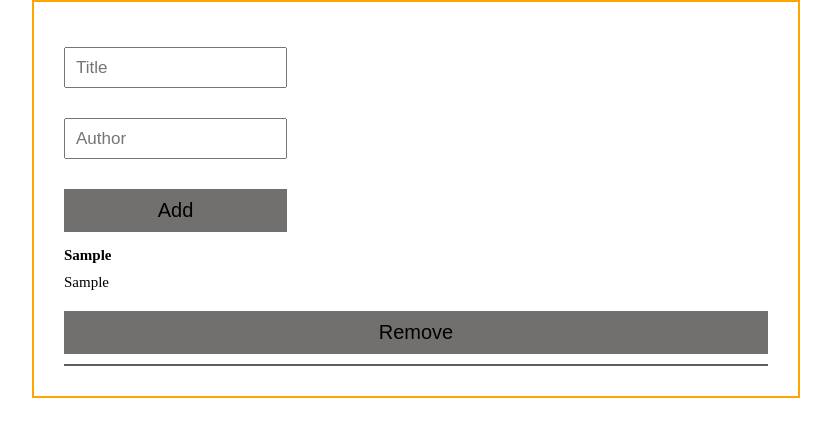
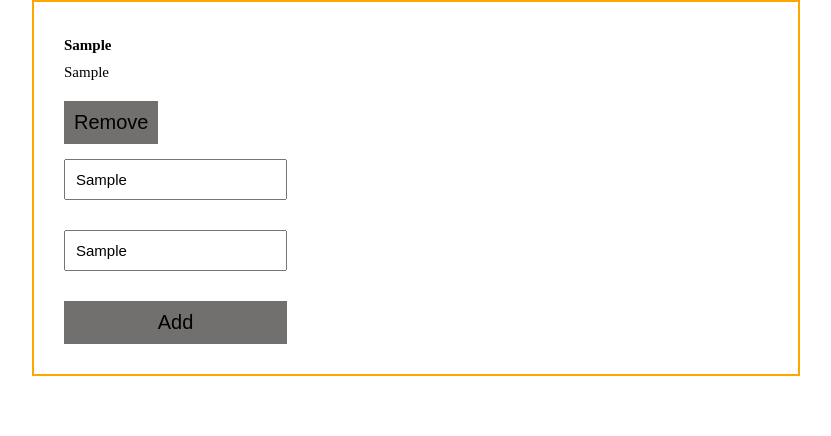
Before and after one commit to Ali-0111/Awesome-books, a website: page index.html in a window 1280 px wide. Both pictures are taken after typing "Sample", "Sample" into the empty fields and a click on the button "Add". Shown: the whole page, without its empty margins (224-1055 px from the left). Drawn offline with Linux system fonts and the light colour scheme.

Commit message:
40% done script

```diff
--- a/app.js
+++ b/app.js
@@ -1,65 +1,47 @@
 
-// array to save each object
-let collection  = [];
 // constructor for object
-function Book(b_title,b_author) {
-    this.title = b_title;
-    this.author = b_author;
+class Book {
+
+    constructor() {
+        this.collection  = [];
+        this.ul = document.querySelector('.lst');
+        this.title = document.querySelector('.title-input');
+        this.author = document.querySelector('.author-input');
+        this.addBtn =  document.querySelector('.add-btn');
+        this.fx;
     }
 
-function saveLocal(arr,key) {
+    saveLocal(arr,key) {
         localStorage.setItem(key,JSON.stringify(arr));
     }
 
-function create () {
+    createList(newBook) {
+        const li = document.createElement('li');
+        li.innerHTML = `
+        <h2 class="title-show">${newBook.title}</h2>
+        <p class="author-show">${newBook.author}</p>
+        <button class="rmv-btn">Remove</button>
+        `;
+        this.ul.appendChild(li);
+        this.fx = document.querySelectorAll('.rmv-btn');
+        // remove the text from input box
+    }
+    create () {
         // DOM  for inputs
-    let title = document.querySelector('.title-input');
-    let author = document.querySelector('.author-input');
-    collection.push(new Book(title.value,author.value));
-    // result for function
+        const newBook = {title: this.title.value, author: this.author.value }
+         console.log(newBook, 'I created');
+        this.collection.push(newBook);
         // return collection;
+       this.createList(newBook);
     }
 
-function show() {
-
-    let title = document.querySelector('.title-input');
-    let author = document.querySelector('.author-input');
-    const section  = document.querySelector('.main-data');
-    const div_show = document.createElement('div');
-    div_show.classList = 'outputs';
-    div_show.innerHTML = `
-    <h2 class="title-show">${title.value}</h2>
-    <p class="author-show">${author.value}</p>
-    <button class="rmv-btn">Remove</button>
-    `;
-    section.append(div_show);
-    // remove the text from input box
-    title.value = '';
-    author.value = '';
-}
-
-function del () {
-    const btns = document.querySelectorAll('.rmv-btn');
-    console.log(btns);
-    const section = document.querySelector('section');
-    const div_show = document.querySelector('.div_show');
-    console.log("We are inside the function");
-    btns.forEach((btn)=>{
-        btn.addEventListener('click', () => {
-            section.removeChild(div_show);
+};
+const start = new Book();
+start.addBtn.addEventListener ('click', ()=> {
+    start.create();
+    start.fx.forEach((btn,i)=>{
+        btn.addEventListener('click', ()=>{
+            console.log(btn,i);
         });
     });
-
-};
-function main() {
-    const addBtn =  document.querySelector('.add-btn');
-    addBtn.addEventListener('click',() =>{
-        create();
-        saveLocal(collection,"data");
-        show();
 });
-
-
-}
-main();
-del ();
--- a/index.html
+++ b/index.html
@@ -9,11 +9,14 @@
 </head>
 <body>
     <main>
-        <section class="main-data">
+        <section class="main-data flex">
             <div class="inputs flex">
                 <input class="title-input" type="text" min="5" max="20" placeholder="Title">
                 <input class="author-input" type="text" min="5" max="20" placeholder="Author">
                 <button class="add-btn">Add</button>
+            </div>
+            <div>
+                <ul class="lst flex"></ul>
             </div>
         </section>
     </main>
--- a/style.css
+++ b/style.css
@@ -6,6 +6,10 @@
 
 html {
   font-size: 62.5%;
+}
+
+ul {
+  list-style: none;
 }
 
 .main-data {
@@ -60,3 +64,11 @@ input::placeholder {
   align-items: flex-start;
   justify-content: flex-start;
 }
+
+.lst {
+  order: 2;
+}
+
+.inputs {
+  order: 1;
+}
```
Also changed, not shown: read.js (added). Lines whose indentation alone changed are shown as unchanged.
